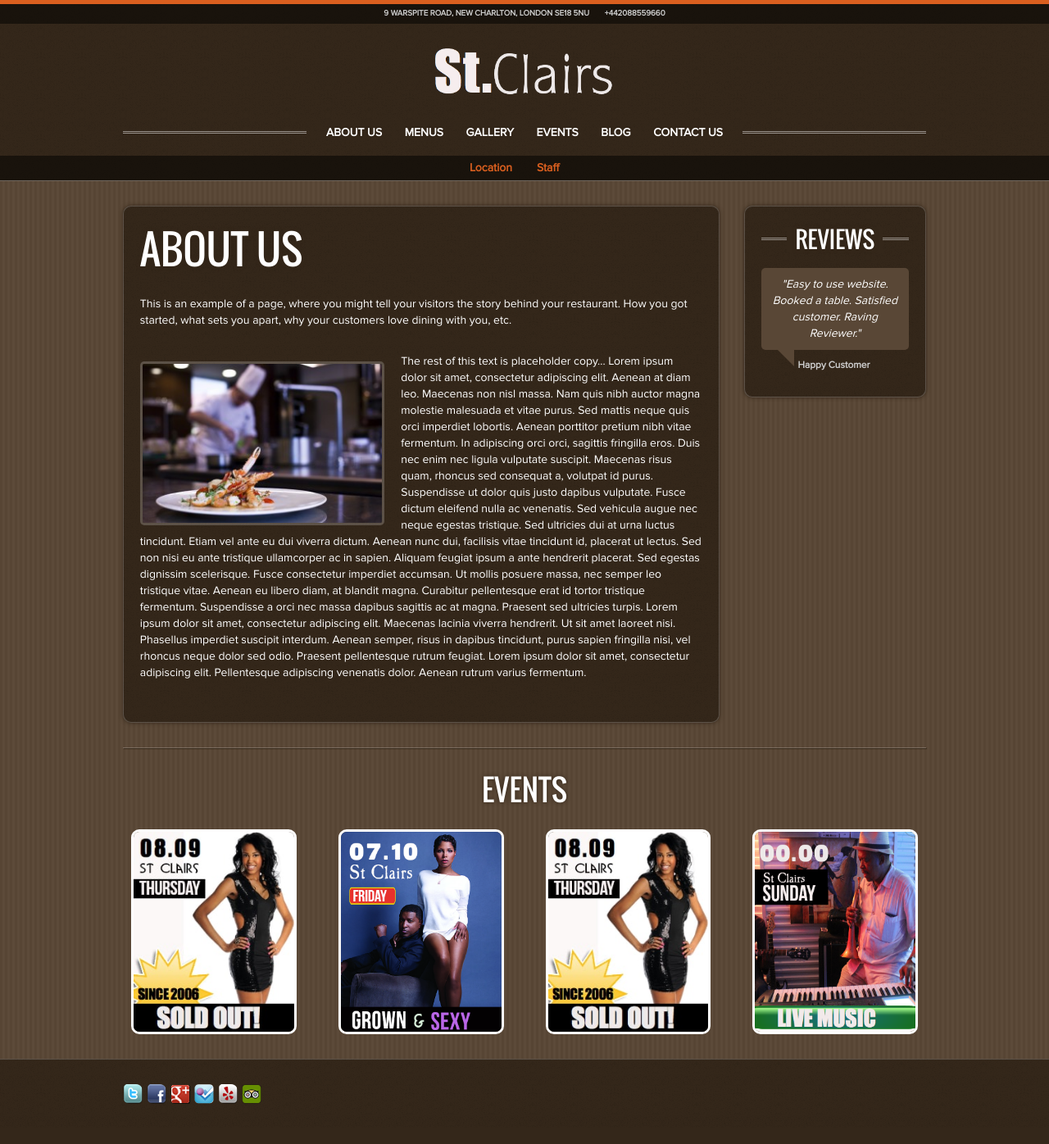
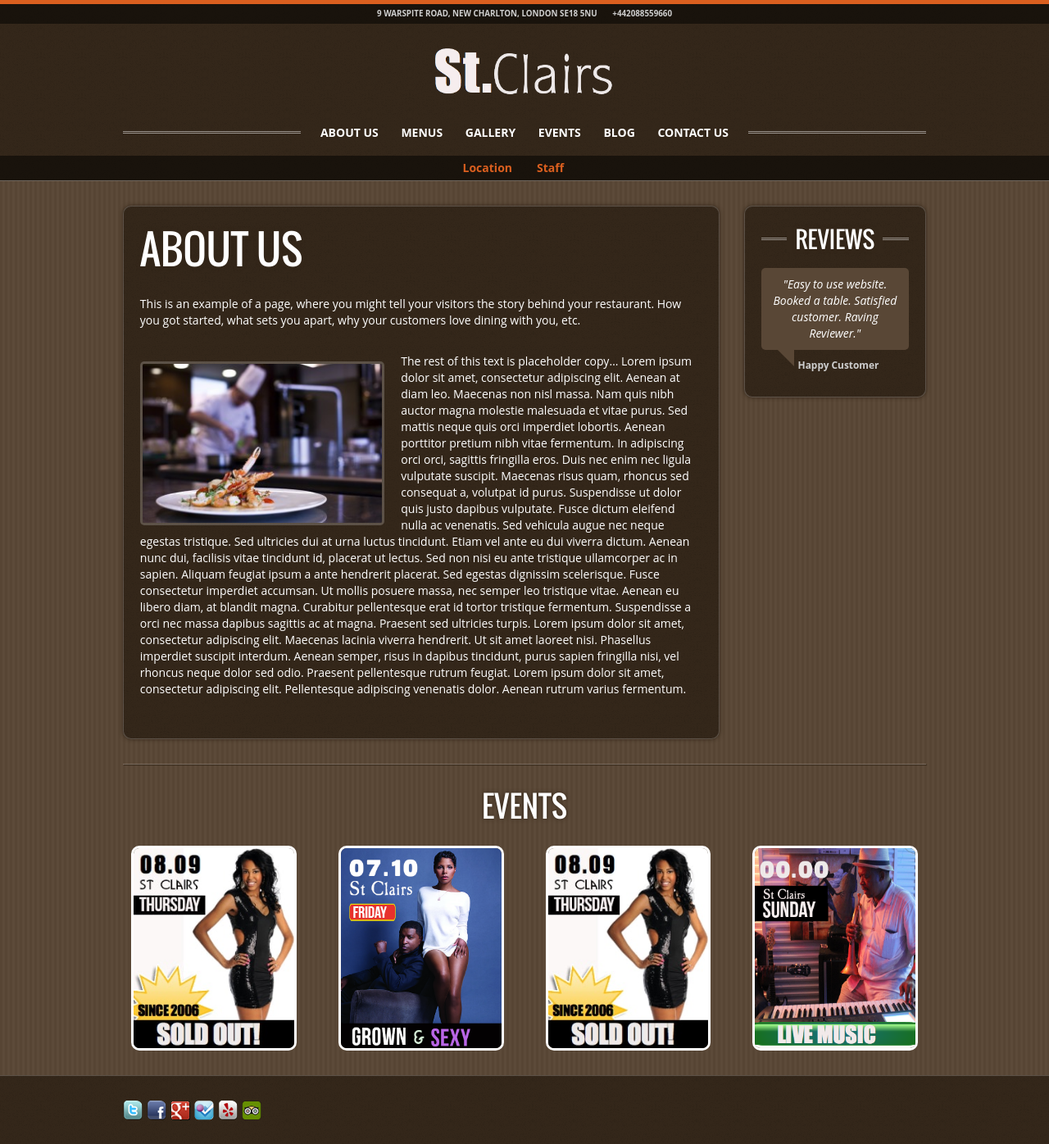
Before and after one commit to christiandrey/christiandrey.github.io, a PHP site: page /about/index.html in a window 1280 px wide. Shown: the whole page at 82% size. Before the commit the page ends 1347 px from the top, so only its background shows below. Run offline with PHP 8.4, Linux system fonts and the light colour scheme.

Commit message:
Debug 02 & 03

```diff
--- a/stclairs/css/innerPage.css
+++ b/stclairs/css/innerPage.css
@@ -1,25 +1,25 @@
 @charset "UTF-8";
 @font-face {
   font-family: 'proxima_novabold';
-  src: url("../fonts/proximanova-bold-webfont.woff2") format("woff2"), url("../fonts/proximanova-bold-webfont.woff") format("woff");
+  src: url("../fonts/proximanova-bold-webfont.ttf") format("ttf");
   font-weight: normal;
   font-style: normal; }
 
 @font-face {
   font-family: 'proxima_novalight';
-  src: url("../fonts/proximanova-light-webfont.woff2") format("woff2"), url("../fonts/proximanova-light-webfont.woff") format("woff");
+  src: url("../fonts/proximanova-light-webfont.ttf") format("ttf");
   font-weight: normal;
   font-style: normal; }
 
 @font-face {
   font-family: 'proxima_novaregular';
-  src: url("../fonts/proximanova-regular-webfont.woff2") format("woff2"), url("../fonts/proximanova-regular-webfont.woff") format("woff");
+  src: url("../fonts/proximanova-regular-webfont.ttf") format("ttf");
   font-weight: normal;
   font-style: normal; }
 
 @font-face {
   font-family: 'Oswald';
-  src: url("../fonts/oswald.woff2");
+  src: url("../fonts/oswald.ttf");
   font-weight: 400;
   font-style: normal; }
 
--- a/stclairs/scss/partials/_variables.scss
+++ b/stclairs/scss/partials/_variables.scss
@@ -28,8 +28,7 @@
 //  WebFonts
 @font-face {
     font-family: 'proxima_novabold';
-    src: url('../fonts/proximanova-bold-webfont.woff2') format('woff2'),
-         url('../fonts/proximanova-bold-webfont.woff') format('woff');
+    src: url('../fonts/proximanova-bold-webfont.ttf') format('ttf');
     font-weight: normal;
     font-style: normal;
 
@@ -40,8 +39,7 @@
 
 @font-face {
     font-family: 'proxima_novalight';
-    src: url('../fonts/proximanova-light-webfont.woff2') format('woff2'),
-         url('../fonts/proximanova-light-webfont.woff') format('woff');
+    src: url('../fonts/proximanova-light-webfont.ttf') format('ttf');
     font-weight: normal;
     font-style: normal;
 
@@ -52,8 +50,7 @@
 
 @font-face {
     font-family: 'proxima_novaregular';
-    src: url('../fonts/proximanova-regular-webfont.woff2') format('woff2'),
-         url('../fonts/proximanova-regular-webfont.woff') format('woff');
+    src: url('../fonts/proximanova-regular-webfont.ttf') format('ttf');
     font-weight: normal;
     font-style: normal;
 
@@ -61,7 +58,7 @@
 
 @font-face {
     font-family: 'Oswald';
-    src: url('../fonts/oswald.woff2');
+    src: url('../fonts/oswald.ttf');
     font-weight: 400;
     font-style: normal;
 }
```
Also changed, not shown: stclairs/css/style.css (+4 -4 lines), stclairs/fonts/fontawesome-webfont.woff2 (deleted), stclairs/fonts/oswald.ttf (added), stclairs/fonts/oswald.woff2 (deleted), stclairs/fonts/proximanova-bold-webfont.ttf (added), stclairs/fonts/proximanova-bold-webfont.woff2 (deleted), stclairs/fonts/proximanova-light-webfont.ttf (added), stclairs/fonts/proximanova-light-webfont.woff2 (deleted), stclairs/fonts/proximanova-regular-webfont.ttf (added), stclairs/fonts/proximanova-regular-webfont.woff2 (deleted), 2 other files.
